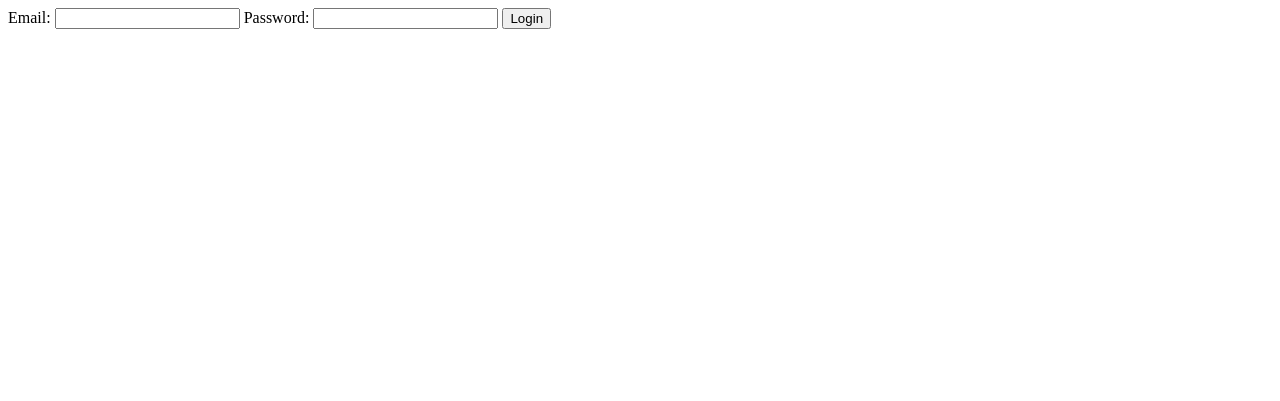
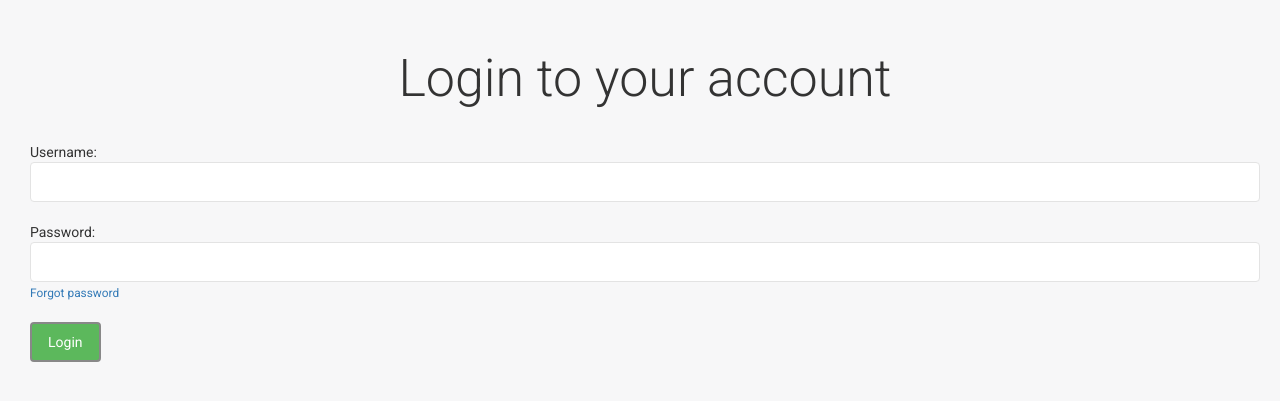
Before and after one commit to Shreeztea/digitalization, a Django app: page /login/ in a window 1280 px wide. Shown: the top 401 px of the page. Run offline with Django 3.2, Linux system fonts and the light colour scheme; some libraries are stand-ins or nearby versions.

Commit message:
final edits

```diff
--- a/session/templates/login.html
+++ b/session/templates/login.html
@@ -1,4 +1,4 @@
-<!DOCTYPE html>
+<!-- <!DOCTYPE html>
 <html>
 <head>
 	<title>login</title>
@@ -12,3 +12,77 @@
 	</form>
 </body>
 </html>
+<!DOCTYPE html>
+<html> -->
+<!-- <head>
+	<title></title>
+	  <meta charset="utf-8">
+  <meta name="viewport" content="width=device-width, initial-scale=1">
+  <link rel="stylesheet" href="https://maxcdn.bootstrapcdn.com/bootstrap/4.3.1/css/bootstrap.min.css">
+  <script src="https://ajax.googleapis.com/ajax/libs/jquery/3.4.0/jquery.min.js"></script>
+  <script src="https://cdnjs.cloudflare.com/ajax/libs/popper.js/1.14.7/umd/popper.min.js"></script>
+  <script src="https://maxcdn.bootstrapcdn.com/bootstrap/4.3.1/js/bootstrap.min.js"></script>
+  <link rel="stylesheet" type="text/css" href="css/style.css">
+</head> -->
+  <!doctype html>
+<html lang="en">
+<head>
+    {% load staticfiles %}
+	<meta charset="utf-8" />
+	<link rel="icon" type="image/png" href="{% static 'img/favicon.ico' %}">
+	<meta http-equiv="X-UA-Compatible" content="IE=edge,chrome=1" />
+
+	<title>College digitalization</title>
+
+	<meta content='width=device-width, initial-scale=1.0, maximum-scale=1.0, user-scalable=0' name='viewport' />
+    <meta name="viewport" content="width=device-width" />
+
+    <!-- Bootstrap core CSS     -->
+    <link href="{% static 'css/bootstrap.min.css' %}" rel="stylesheet" />
+
+    <!-- Animation library for notifications   -->
+    <link href="{% static 'css/animate.min.css' %}" rel="stylesheet"/>
+
+    <!--  Light Bootstrap Table core CSS    -->
+    <link href="{% static 'css/light_bootstrap_dashboard.css' %}" rel="stylesheet"/>
+
+
+    <!--  CSS for Demo Purpose, don't include it in your project     -->
+    <link href="{% static 'css/demo.css' %}" rel="stylesheet" />
+
+
+    <!--     Fonts and icons     -->
+    <link href="http://maxcdn.bootstrapcdn.com/font-awesome/4.2.0/css/font-awesome.min.css" rel="stylesheet">
+    <link href='http://fonts.googleapis.com/css?family=Roboto:400,700,300' rel='stylesheet' type='text/css'>
+    <link href="{% static 'css/pe-icon-7-stroke.css' %}" rel="stylesheet" />
+
+ <!--  <style>
+    .btn {
+      font-size: 40px;
+      line-height: 20px;
+      background-color: green;
+    }
+  </style> -->
+
+</head>
+<body>
+<body>
+	  <div class="flex-container">
+    <div class="form flex-item bg-light">
+	<form action="loginauth/" method="POST">
+		{% csrf_token %}
+    <div class="login text-center">
+    <h1>Login to your account</h1></div><br>
+  Username:<br>
+  <input type="text" class="form-control" name="email">
+  <br>
+  Password:<br>
+  <input type="password" class="form-control" name="pass">
+  <small><a href="#">Forgot password</a></small>
+  <br><br>
+	<button type="submit" name="login" class="btn btn-success">Login</button>
+</form>
+</div>
+</div>
+</body>
+</html>
```
Also changed, not shown: colleges.sql.
